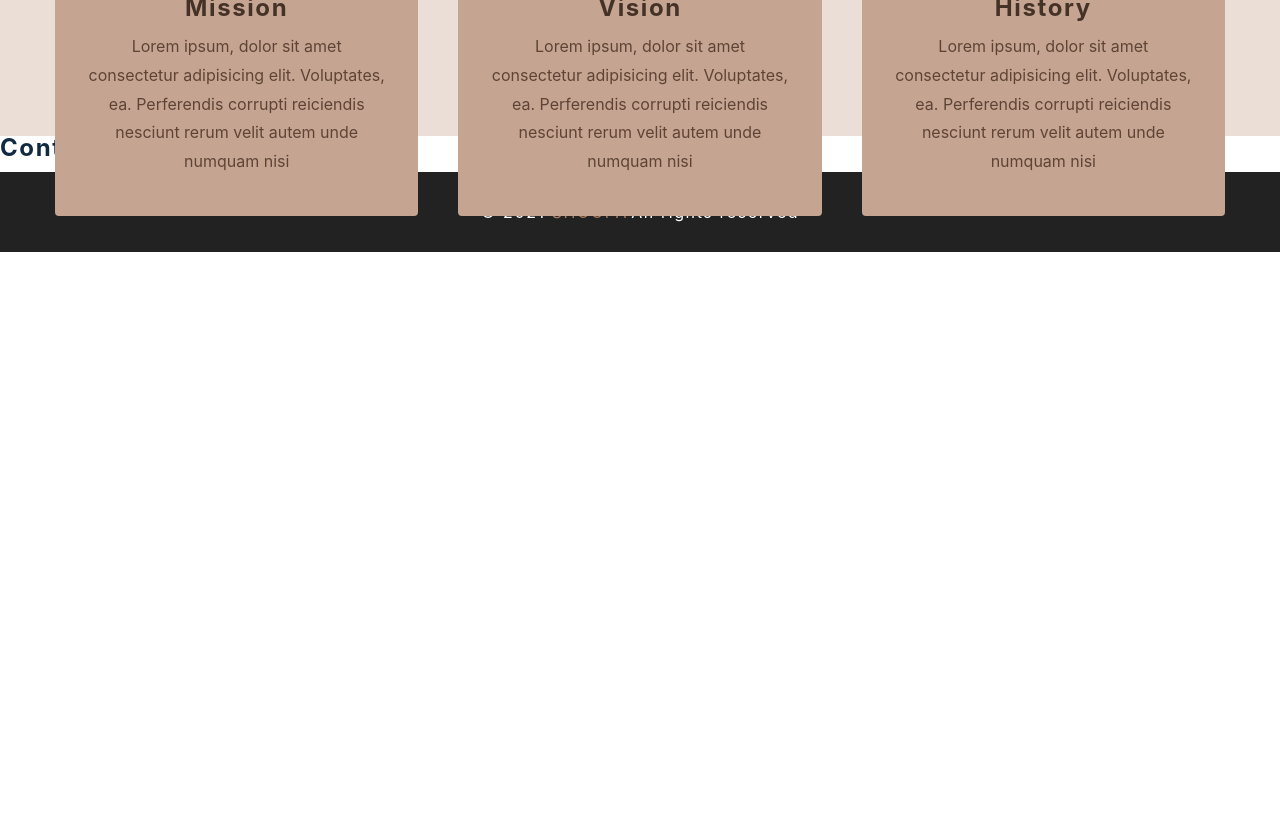
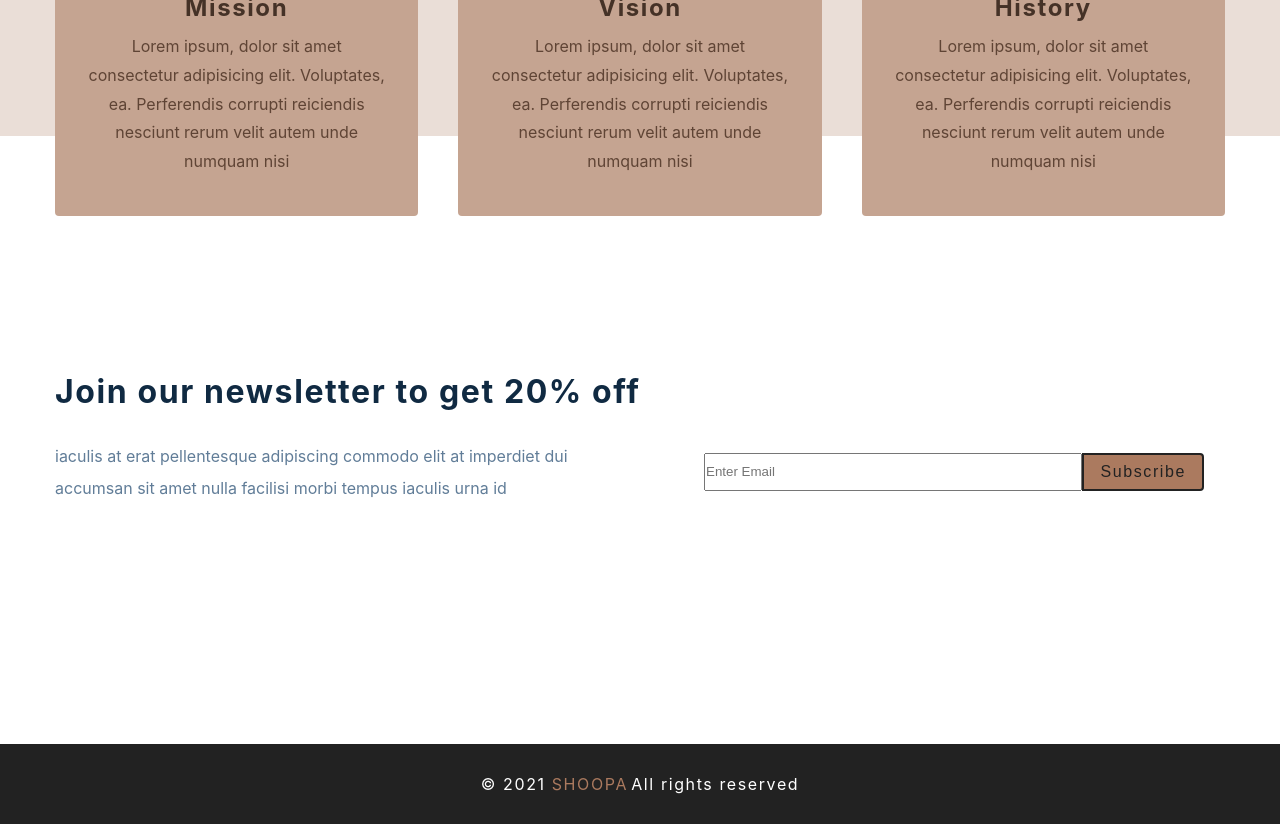
Before and after one commit to ArmanEskandari/SHOOPA, a React (Create React App) app: page / in a window 1280 px wide. Shown: the part 1200-2024 px from the top of the page. Before the commit the page ends 1452 px from the top, so only its background shows below. Built offline with nearby package versions, Linux system fonts and the light colour scheme.

Commit message:
setting up Contact component

```diff
--- a/src/components/Contact.js
+++ b/src/components/Contact.js
@@ -2,7 +2,27 @@ import React from "react";
 import styled from "styled-components";
 
 const Contact = () => {
-  return <h4>contact section</h4>;
+  return (
+    <Wrapper>
+      <div className="section-center">
+        <h3>Join our newsletter to get 20% off</h3>
+        <div className="content">
+          <p>
+            iaculis at erat pellentesque adipiscing commodo elit at imperdiet
+            dui accumsan sit amet nulla facilisi morbi tempus iaculis urna id
+          </p>
+          <from className="contact-form">
+            <input
+              type="email"
+              className="form-info"
+              placeholder="Enter Email"
+            />
+            <button className="submit-btn">subscribe</button>
+          </from>
+        </div>
+      </div>
+    </Wrapper>
+  );
 };
 const Wrapper = styled.section`
   padding: 5rem 0;
```
